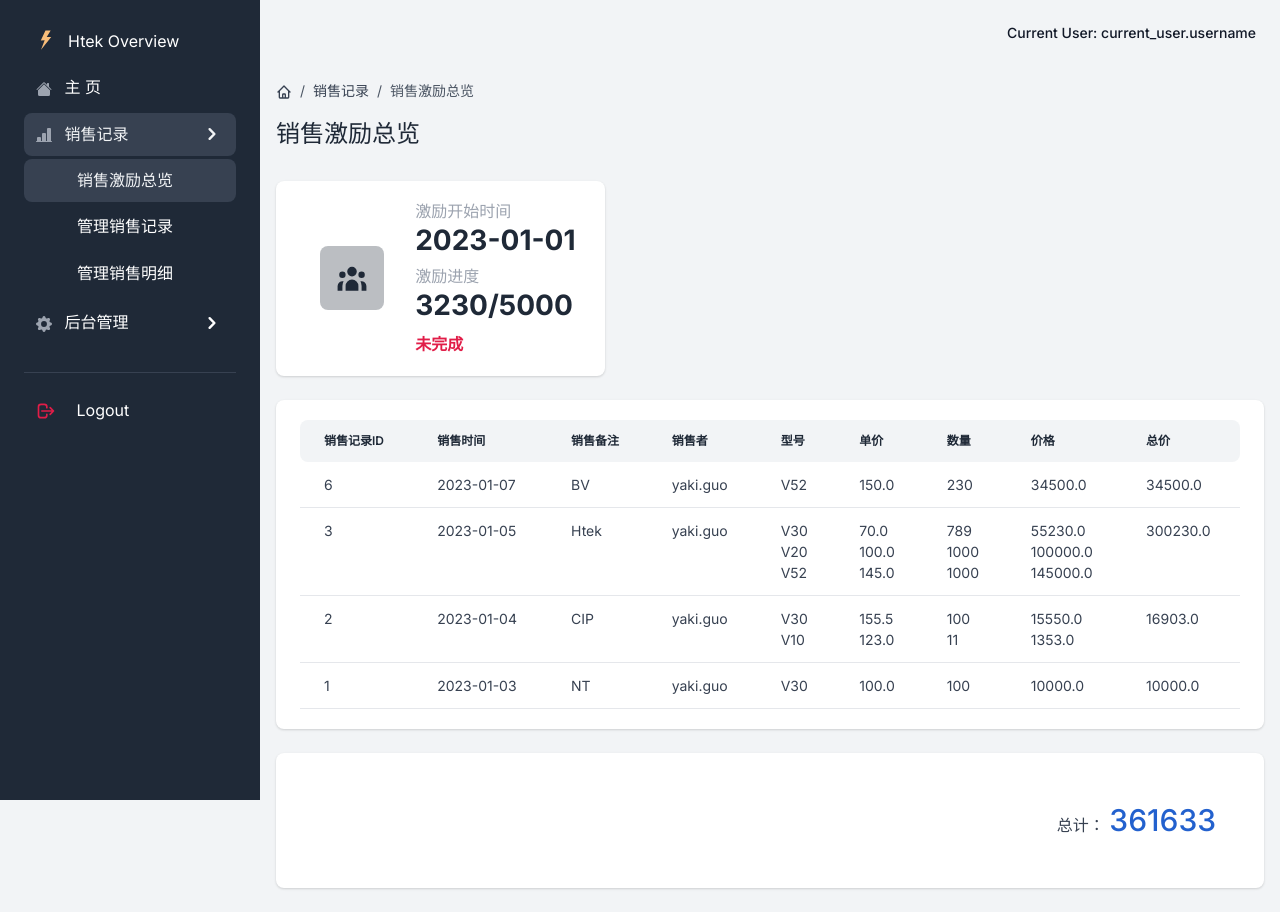
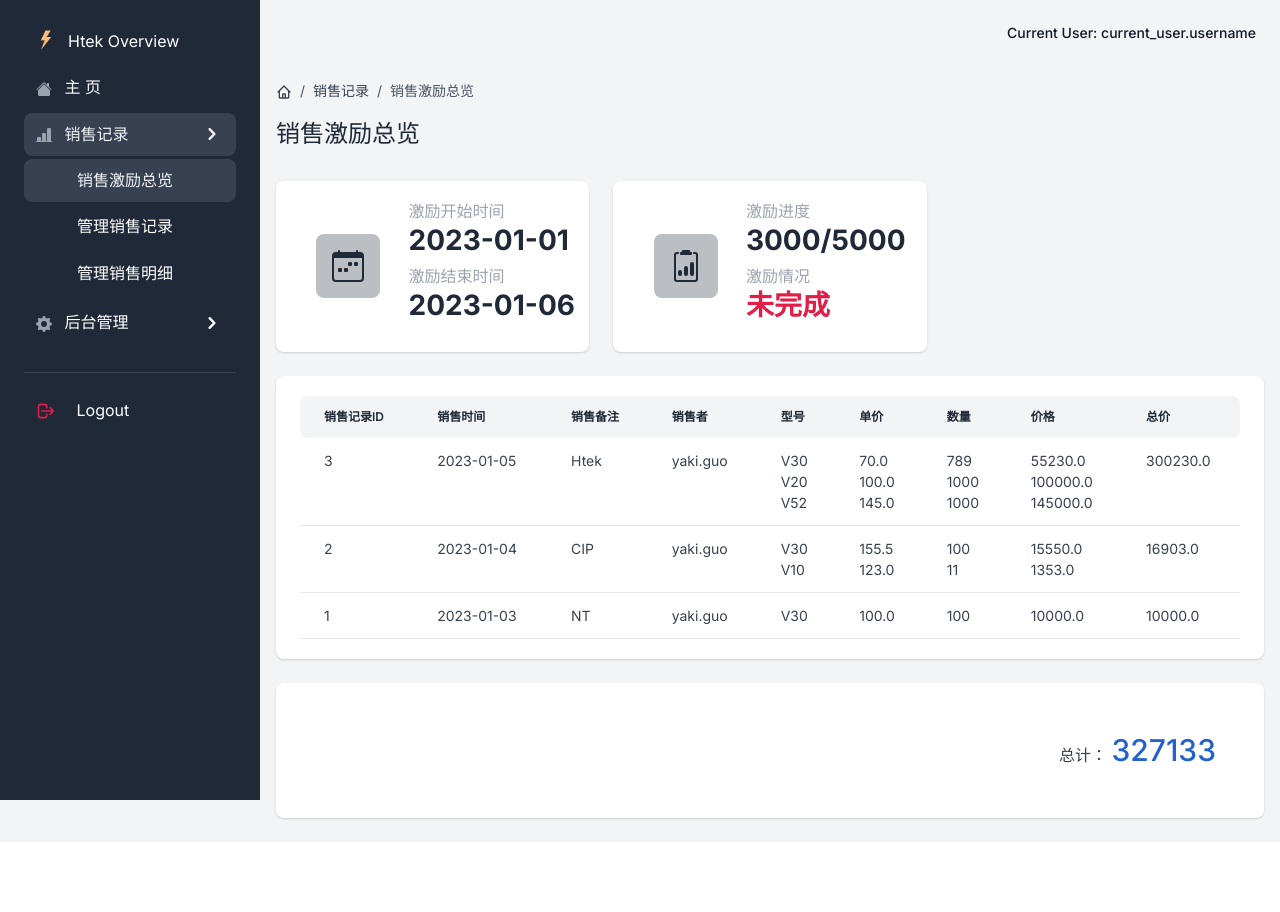
Before and after one commit to zhichaoGuo/PMP, a Flask app: page /all_record in a window 1280 px wide. After the commit the page ends 842 px from the top, so only its background shows below. Run offline with Flask 3, Linux system fonts and the light colour scheme; parts of the project's set-up code (start-up, migrations or seed data) failed here and were passed over; some libraries are stand-ins or nearby versions.

Commit message:
增加global中的end time

```diff
--- a/app/excitation/views.py
+++ b/app/excitation/views.py
@@ -13,7 +13,7 @@ class ExcitationView(MethodView):
 
     def get(self):
         global_settings = DataBaseUtils.get_global_settings()
-        data = DataBaseUtils.query_all_record('yaki.guo', start_time=global_settings['start_time'])
+        data = DataBaseUtils.query_all_record('yaki.guo', start_time=global_settings['start_time'],end_time=global_settings['end_time'])
         setting = {"settings": global_settings, "number_limit": 0}
         setting["settings"]["start_number"] = int(setting["settings"]["start_number"])
         for d in data:
--- a/app/models.py
+++ b/app/models.py
@@ -16,7 +16,7 @@ class Model(db.Model):  # 型号表
     def __repr__(self):
         return str(self.name)
 
-    def query_percentage(self,price,sale_time):
+    def query_percentage(self, price, sale_time):
         time = DataBaseUtils.datepicker_2_datetime(sale_time)
         data = Way.query.filter_by(model_id=self.id).filter(Way.start_time.__le__(time)) \
             .order_by(Way.start_time.desc()).first()
@@ -126,7 +126,6 @@ class DataBaseUtils:
         except Exception as e:
             return 400, e
 
-
     @staticmethod
     def query_model(model_id):
         model = Model.query.filter_by(id=model_id).first()
@@ -134,6 +133,7 @@ class DataBaseUtils:
             return model
         else:
             return False
+
     @staticmethod
     def query_models():
         all = Model.query.all()
@@ -295,6 +295,7 @@ class DataBaseUtils:
                 new_setting = Global(key=s, value=settings[s])
                 db.session.add(new_setting)
         db.session.commit()
+        return 200, 'OK'
 
     @staticmethod
     def add_record(name, time, seller):
@@ -385,13 +386,18 @@ class DataBaseUtils:
         return datetime.date(year=int(time[0]), month=int(time[1]), day=int(time[2]))
 
     @staticmethod
-    def query_all_record(seller, start_time='2000-1-1'):
-        time = DataBaseUtils.datepicker_2_datetime(start_time)
+    def query_all_record(seller, start_time='2000-1-1', end_time=''):
+        start_time_format = DataBaseUtils.datepicker_2_datetime(start_time)
+        if not end_time:
+            end_time_format = datetime.date.today()
+        else:
+            end_time_format = DataBaseUtils.datepicker_2_datetime(end_time)
         data = db.session.query(Detail, Record, Model) \
             .join(Record, Detail.record_id == Record.id) \
             .join(Model, Detail.model_id == Model.id) \
             .filter(Record.seller == seller) \
-            .filter(Record.sale_time.__ge__(time)) \
+            .filter(Record.sale_time.__ge__(start_time_format)) \
+            .filter(Record.sale_time.__le__(end_time_format)) \
             .order_by(Record.sale_time.desc()).all()
         ret = {}
         rec = []
@@ -423,5 +429,5 @@ class DataBaseUtils:
             Record.sale_time).all()
 
     @staticmethod
-    def query_percentage(model_id,price,sale_time):
-        return Model(id=model_id).query_percentage(price=price,sale_time=sale_time)
+    def query_percentage(model_id, price, sale_time):
+        return Model(id=model_id).query_percentage(price=price, sale_time=sale_time)
--- a/app/templates/excitation/all_record.html
+++ b/app/templates/excitation/all_record.html
@@ -25,14 +25,14 @@
         </div>
     </div>
 </div>
+<div class="row">
     <div class="col-12 col-sm-6 col-xl-4 mb-4">
         <div class="card border-0 shadow">
             <div class="card-body">
                 <div class="row d-block d-xl-flex align-items-center">
                     <div class="col-12 col-xl-5 text-xl-center mb-3 mb-xl-0 d-flex align-items-center justify-content-xl-center">
                         <div class="icon-shape icon-shape-primary rounded me-4 me-sm-0">
-                        <svg class="icon" fill="currentColor" viewBox="0 0 20 20" xmlns="http://www.w3.org/2000/svg"><path d="M13 6a3 3 0 11-6 0 3 3 0 016 0zM18 8a2 2 0 11-4 0 2 2 0 014 0zM14 15a4 4 0 00-8 0v3h8v-3zM6 8a2 2 0 11-4 0 2 2 0 014 0zM16 18v-3a5.972 5.972 0 00-.75-2.906A3.005 3.005 0 0119 15v3h-3zM4.75 12.094A5.973 5.973 0 004 15v3H1v-3a3 3 0 013.75-2.906z"></path></svg>
-                    </div>
+                            <svg xmlns="http://www.w3.org/2000/svg" width="32" height="32" fill="currentColor" class="icon" viewBox="0 0 16 16"><path d="M11 6.5a.5.5 0 0 1 .5-.5h1a.5.5 0 0 1 .5.5v1a.5.5 0 0 1-.5.5h-1a.5.5 0 0 1-.5-.5v-1zm-3 0a.5.5 0 0 1 .5-.5h1a.5.5 0 0 1 .5.5v1a.5.5 0 0 1-.5.5h-1a.5.5 0 0 1-.5-.5v-1zm-5 3a.5.5 0 0 1 .5-.5h1a.5.5 0 0 1 .5.5v1a.5.5 0 0 1-.5.5h-1a.5.5 0 0 1-.5-.5v-1zm3 0a.5.5 0 0 1 .5-.5h1a.5.5 0 0 1 .5.5v1a.5.5 0 0 1-.5.5h-1a.5.5 0 0 1-.5-.5v-1z"/><path d="M3.5 0a.5.5 0 0 1 .5.5V1h8V.5a.5.5 0 0 1 1 0V1h1a2 2 0 0 1 2 2v11a2 2 0 0 1-2 2H2a2 2 0 0 1-2-2V3a2 2 0 0 1 2-2h1V.5a.5.5 0 0 1 .5-.5zM1 4v10a1 1 0 0 0 1 1h12a1 1 0 0 0 1-1V4H1z"/></svg>                        </div>
                     </div>
                     <div class="col-12 col-xl-7 px-xl-0">
                         <div class="d-none d-sm-block">
@@ -40,12 +40,34 @@
                             <h3 class="fw-extrabold mb-2">{{setting['settings']['start_time']}}</h3>
                         </div>
                         <div class="d-none d-sm-block">
+                            <h2 class="h6 text-gray-400 mb-0">激励结束时间</h2>
+                            <h3 class="fw-extrabold mb-2">{{setting['settings']['end_time']}}</h3>
+                        </div>
+                    </div>
+                </div>
+            </div>
+        </div>
+    </div>
+    <div class="col-12 col-sm-6 col-xl-4 mb-4">
+        <div class="card border-0 shadow">
+            <div class="card-body">
+                <div class="row d-block d-xl-flex align-items-center">
+                    <div class="col-12 col-xl-5 text-xl-center mb-3 mb-xl-0 d-flex align-items-center justify-content-xl-center">
+                        <div class="icon-shape icon-shape-primary rounded me-4 me-sm-0">
+                            <svg xmlns="http://www.w3.org/2000/svg" width="32" height="32" fill="currentColor" class="bi bi-clipboard2-data" viewBox="0 0 16 16"><path d="M9.5 0a.5.5 0 0 1 .5.5.5.5 0 0 0 .5.5.5.5 0 0 1 .5.5V2a.5.5 0 0 1-.5.5h-5A.5.5 0 0 1 5 2v-.5a.5.5 0 0 1 .5-.5.5.5 0 0 0 .5-.5.5.5 0 0 1 .5-.5h3Z"/><path d="M3 2.5a.5.5 0 0 1 .5-.5H4a.5.5 0 0 0 0-1h-.5A1.5 1.5 0 0 0 2 2.5v12A1.5 1.5 0 0 0 3.5 16h9a1.5 1.5 0 0 0 1.5-1.5v-12A1.5 1.5 0 0 0 12.5 1H12a.5.5 0 0 0 0 1h.5a.5.5 0 0 1 .5.5v12a.5.5 0 0 1-.5.5h-9a.5.5 0 0 1-.5-.5v-12Z"/><path d="M10 7a1 1 0 1 1 2 0v5a1 1 0 1 1-2 0V7Zm-6 4a1 1 0 1 1 2 0v1a1 1 0 1 1-2 0v-1Zm4-3a1 1 0 0 0-1 1v3a1 1 0 1 0 2 0V9a1 1 0 0 0-1-1Z"/></svg>
+                        </div>
+                    </div>
+                    <div class="col-12 col-xl-7 px-xl-0">
+                        <div class="d-none d-sm-block">
                             <h2 class="h6 text-gray-400 mb-0">激励进度</h2>
                             <h3 class="fw-extrabold mb-2">{{setting['number_limit']}}/{{setting['settings']['start_number']}}</h3>
+                        </div>
+                        <div class="d-none d-sm-block">
+                            <h2 class="h6 text-gray-400 mb-0">激励情况</h2>
                             {% if setting['number_limit'] >= setting['settings']['start_number'] %}
-                        <span class="text-success fw-bolder">已完成</span>
+                            <h3 class="text-success fw-bolder">已完成</h3>
                             {% else %}
-                        <span class="text-danger fw-bolder">未完成</span>
+                            <h3 class="text-danger fw-bolder">未完成</h3>
                             {% endif %}
                         </div>
                     </div>
@@ -53,6 +75,8 @@
             </div>
         </div>
     </div>
+</div>
+
 
 <div class="card border-0 shadow mb-4">
     <div class="card-body">
```
Also changed, not shown: app/admin/views.py (+9 -2 lines), app/templates/admin/global.html (+16 -2 lines), app/db.sqlite3. Lines whose indentation alone changed are shown as unchanged.
